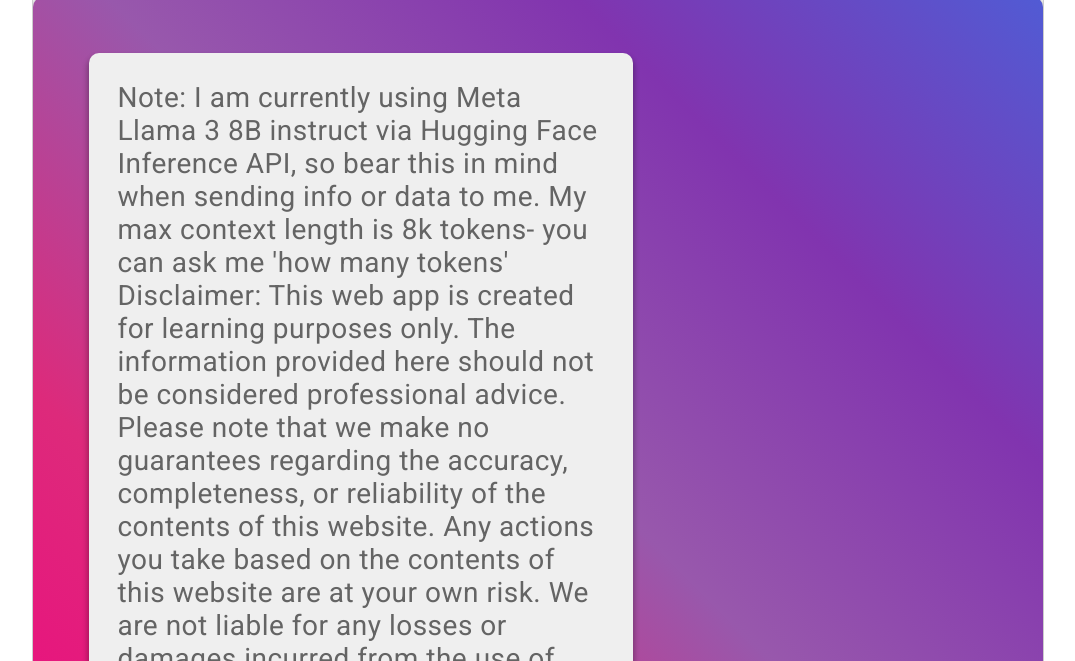
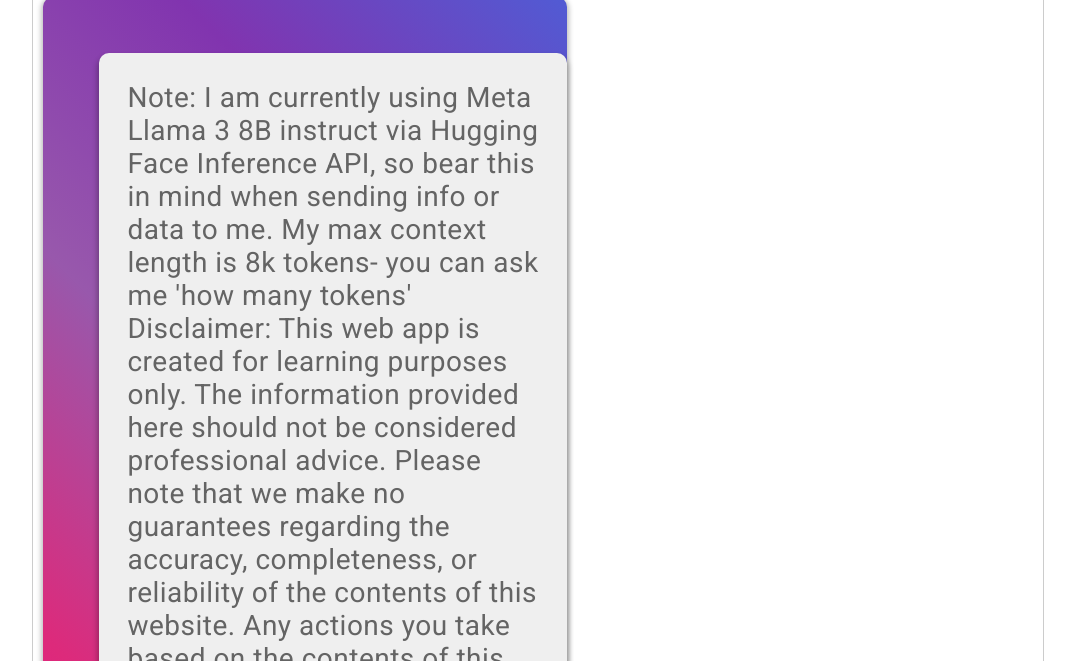
Before and after one commit to im-tchia/slack1, a website with bundled scripts: page index.html in a window 1280 px wide. Shown: the part 139-800 px from the top of the page, without its empty margins (102-1177 px from the left). Built offline with nearby package versions, Linux system fonts and the light colour scheme.

Commit message:
updated css for received message inbox

```diff
--- a/styles.css
+++ b/styles.css
@@ -158,10 +158,14 @@
 }
 
 .received-msg {
-    /* display: inline-block;
+    display: inline-block;
     padding: 0 0 0 10px;
     vertical-align: top;
-    width: 92%; */
+    width: 92%;
+
+}
+.received-msg-inbox {
+    width: 57%;
     background-color: #3a12ff;
     background-image: linear-gradient(45deg, #ee087f 0%, #DD2A7B 25%, #9858ac 50%, #8134AF 75%, #515BD4 100%);
     color: #fff;
@@ -169,12 +173,9 @@
     font-size: 14px;
     color: #fff;
     padding: 5px 10px 5px 12px;
-    width: 100%;
+    /* width: 100%; */
     padding: 1rem;
     box-shadow: rgb(0 0 0 / 25%) 0px 2px 5px 2px;
-}
-.received-msg-inbox {
-    width: 57%;
 }
 
 .received-msg-inbox p {
```
